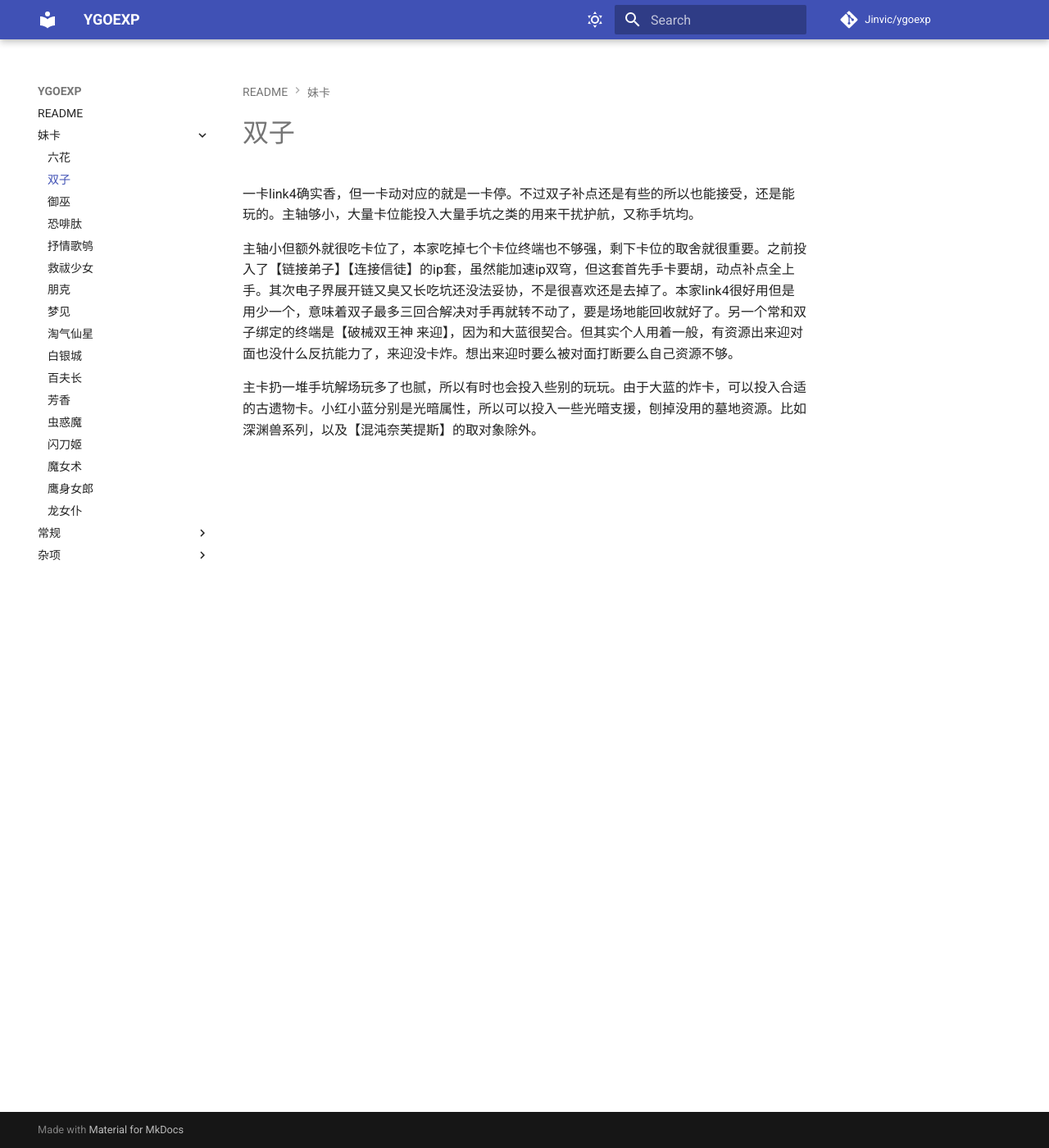
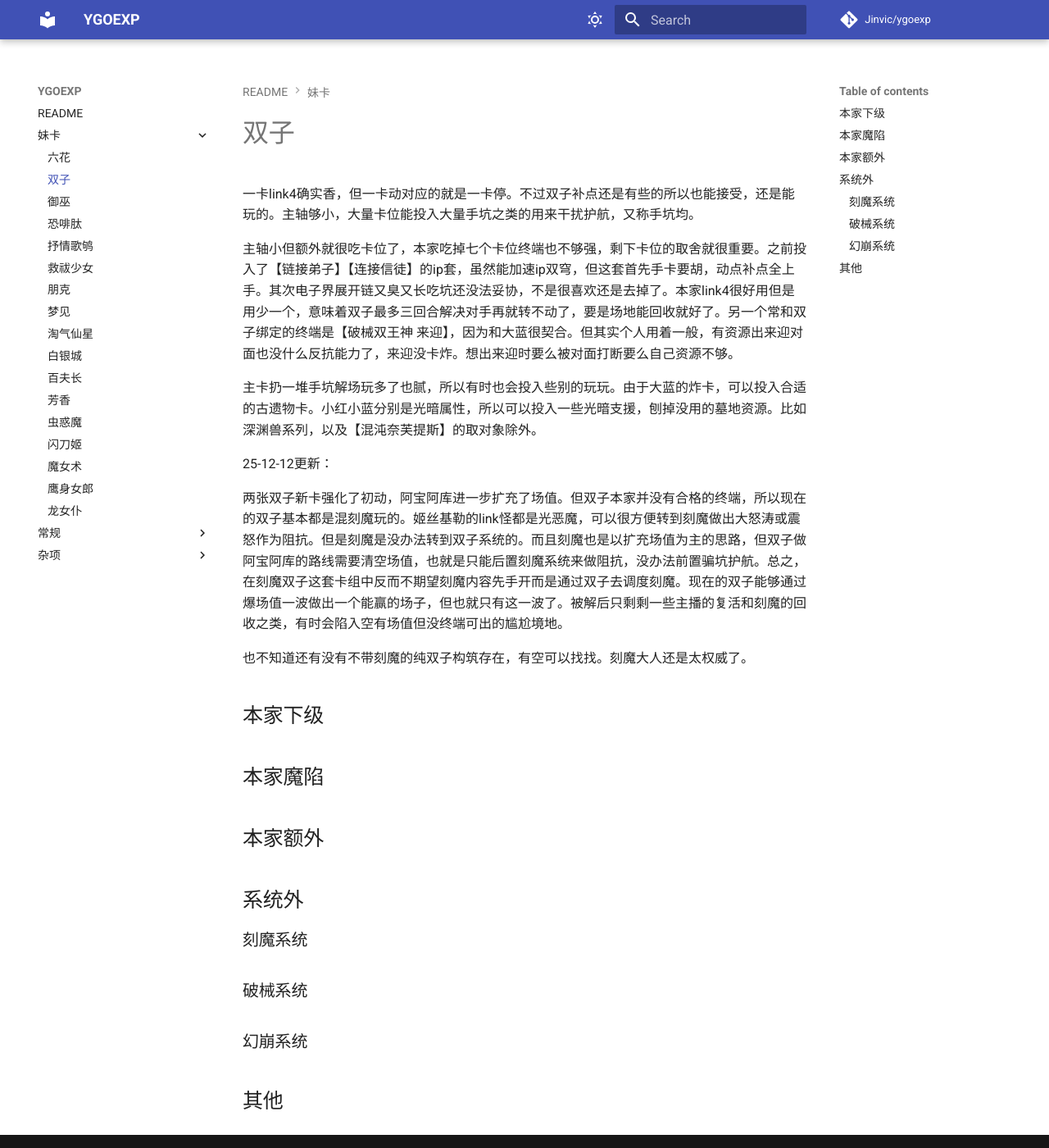
Before and after one commit to Jinvic/ygoexp, an MkDocs documentation site: the page built from docs/妹卡/双子.md, in a window 1280 px wide and 1400 px high. Shown: the whole window at 82% size. Built offline with MkDocs 1.6.1 and Material for MkDocs 9.7.7, drawn with Linux system fonts in a browser that asks for light colours; comment, search, counter and statistics services are not loaded.

Commit message:
update: 双子

```diff
--- a/docs/妹卡/双子.md
+++ b/docs/妹卡/双子.md
@@ -5,3 +5,25 @@
 主轴小但额外就很吃卡位了，本家吃掉七个卡位终端也不够强，剩下卡位的取舍就很重要。之前投入了【链接弟子】【连接信徒】的ip套，虽然能加速ip双穹，但这套首先手卡要胡，动点补点全上手。其次电子界展开链又臭又长吃坑还没法妥协，不是很喜欢还是去掉了。本家link4很好用但是用少一个，意味着双子最多三回合解决对手再就转不动了，要是场地能回收就好了。另一个常和双子绑定的终端是【破械双王神 来迎】，因为和大蓝很契合。但其实个人用着一般，有资源出来迎对面也没什么反抗能力了，来迎没卡炸。想出来迎时要么被对面打断要么自己资源不够。
 
 主卡扔一堆手坑解场玩多了也腻，所以有时也会投入些别的玩玩。由于大蓝的炸卡，可以投入合适的古遗物卡。小红小蓝分别是光暗属性，所以可以投入一些光暗支援，刨掉没用的墓地资源。比如深渊兽系列，以及【混沌奈芙提斯】的取对象除外。
+
+25-12-12更新：
+
+两张双子新卡强化了初动，阿宝阿库进一步扩充了场值。但双子本家并没有合格的终端，所以现在的双子基本都是混刻魔玩的。姬丝基勒的link怪都是光恶魔，可以很方便转到刻魔做出大怒涛或震怒作为阻抗。但是刻魔是没办法转到双子系统的。而且刻魔也是以扩充场值为主的思路，但双子做阿宝阿库的路线需要清空场值，也就是只能后置刻魔系统来做阻抗，没办法前置骗坑护航。总之，在刻魔双子这套卡组中反而不期望刻魔内容先手开而是通过双子去调度刻魔。现在的双子能够通过爆场值一波做出一个能赢的场子，但也就只有这一波了。被解后只剩剩一些主播的复活和刻魔的回收之类，有时会陷入空有场值但没终端可出的尴尬境地。
+
+也不知道还有没有不带刻魔的纯双子构筑存在，有空可以找找。刻魔大人还是太权威了。
+
+## 本家下级
+
+## 本家魔陷
+
+## 本家额外
+
+## 系统外
+
+### 刻魔系统
+
+### 破械系统
+
+### 幻崩系统
+
+## 其他
```
